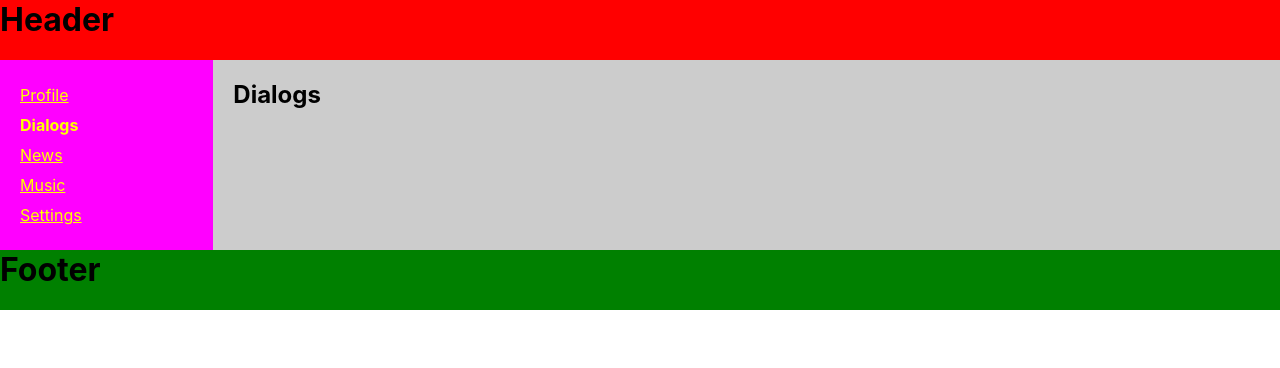
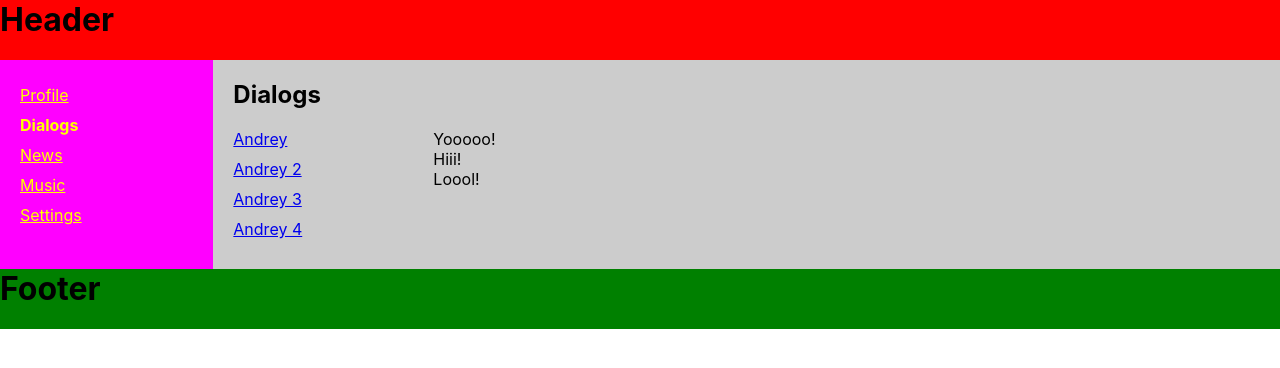
Before and after one commit to morozik007/react-social, a React (Create React App) app: page /dialogs in a window 1280 px wide. Shown: the top 368 px of the page. Built offline with nearby package versions, Linux system fonts and the light colour scheme.

Commit message:
dialogs, refactoring

```diff
--- a/src/components/Dialogs/Dialogs.jsx
+++ b/src/components/Dialogs/Dialogs.jsx
@@ -1,10 +1,38 @@
 import React from "react";
 import s from "./Dialogs.module.css";
+import { NavLink } from "react-router-dom";
+
+const DialogItem = (props) => {
+  return (
+    <div className={s.dialog}>
+      <NavLink to={'/dialogs/' + props.id} activeClassName={s.active}>
+        {props.name}
+      </NavLink>
+    </div>
+  );
+}
+
+const Message = (props) => {
+  return <div className={s.message}>{props.message}</div>;
+};
 
 const Dialogs = () => {
   return (
     <div>
       <h1>Dialogs</h1>
+      <div className={s.wrapper}>
+        <div className={s.dialogs}>
+          <DialogItem id="1" name="Andrey" />
+          <DialogItem id="2" name="Andrey 2" />
+          <DialogItem id="3" name="Andrey 3" />
+          <DialogItem id="4" name="Andrey 4" />
+        </div>
+        <div className={s.messages}>
+          <Message message="Yooooo!" />
+          <Message message="Hiii!" />
+          <Message message="Loool!" />
+        </div>
+      </div>
     </div>
   );
 };
--- a/src/components/Dialogs/Dialogs.module.css
+++ b/src/components/Dialogs/Dialogs.module.css
@@ -1,3 +1,15 @@
+.wrapper {
+  display: flex;
+}
+
 .dialogs {
+  width: 200px;
+}
 
+.dialog {
+  margin-bottom: 10px;
 }
+
+.dialog a.active {
+  font-weight: bold;
+}
--- a/src/components/Profile/Profile.jsx
+++ b/src/components/Profile/Profile.jsx
@@ -1,14 +1,14 @@
 import React from 'react'
 import s from './Profile.module.css'
 import MyPosts from './MyPosts/MyPosts'
+import ProfileInfo from "./ProfileInfo/ProfileInfo";
 
 const Profile = () => {
   return(
     <div>
       <h1>Profile</h1>
-      <p>
-        <img src="https://global-uploads.webflow.com/5ef5480befd392489dacf544/5f9f5e5943de7e69a1339242_5f44a7398c0cdf460857e744_img-image.jpeg" alt=""/>
-      </p>
+
+      <ProfileInfo />
       <MyPosts />
     </div>
   )
--- /dev/null
+++ b/src/components/Profile/ProfileInfo/ProfileInfo.jsx
@@ -0,0 +1,26 @@
+import React from 'react'
+import s from "./ProfileInfo.module.css";
+
+const ProfileInfo = () => {
+  return (
+    <div>
+      <p>
+        <img
+          src="https://global-uploads.webflow.com/5ef5480befd392489dacf544/5f9f5e5943de7e69a1339242_5f44a7398c0cdf460857e744_img-image.jpeg"
+          alt=""
+        />
+      </p>
+      <div className={s.info}>
+        <div className={s.userpic}>
+          <img
+            src="https://myareanetwork-photos.s3.amazonaws.com/bizlist_photos/t/176506_1439783277.jpg"
+            alt=""
+          />
+        </div>
+        <div className={s.description}>info + description</div>
+      </div>
+    </div>
+  );
+}
+
+export default ProfileInfo;
--- /dev/null
+++ b/src/components/Profile/ProfileInfo/ProfileInfo.module.css
@@ -0,0 +1,14 @@
+.info {
+  display: flex;
+  margin-bottom: 30px;
+  padding-bottom: 30px;
+  border-bottom: solid 1px #fff;
+}
+
+.userpic {
+  width: 120px;
+}
+
+.description {
+  padding-left: 20px;
+}
```
